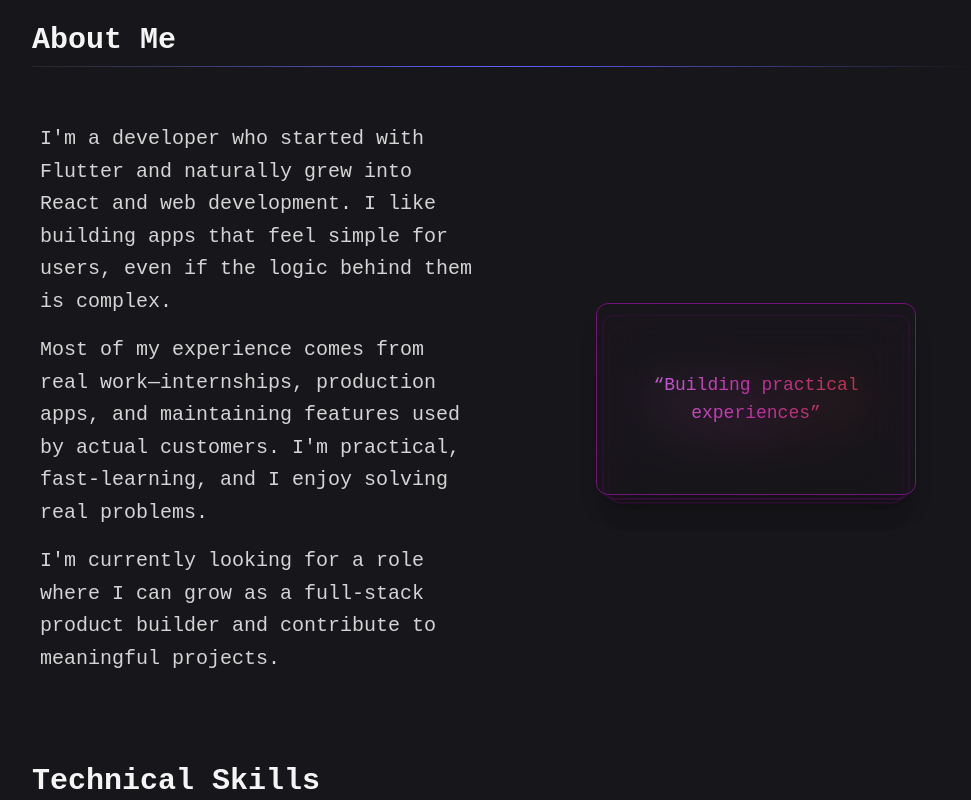
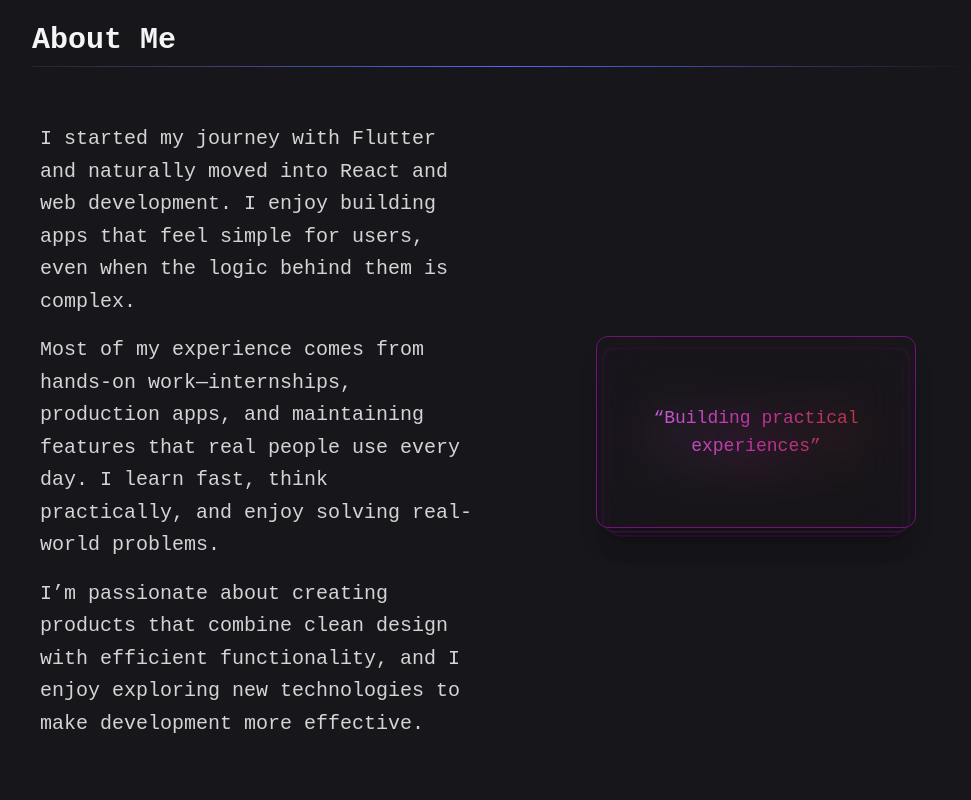
Before and after one commit to daniarachidd/my-portfolio, a Next.js app: page / in a window 1280 px wide. Shown: the part 600-1400 px from the top of the page, without its empty margins (136-1107 px from the left). Built offline with nearby package versions, Linux system fonts and the light colour scheme.

Commit message:
update about me content

```diff
--- a/app/component/sections/About.js
+++ b/app/component/sections/About.js
@@ -15,35 +15,22 @@ const About = () => {
                 <div className="flex-1 max-w-xl p-2">
 
                     <p className="text-lg md:text-xl text-center md:text-left text-neutral-300 font-light font-mono leading-relaxed mb-4">
-                        I'm a developer who started with Flutter and naturally grew into React and web development.
-                        I like building apps that feel simple for users, even if the logic behind them is complex.
+                        I started my journey with Flutter and naturally moved into React and web development. I enjoy building apps that feel simple for users, even when the logic behind them is complex.
                     </p>
 
                     <p className="text-lg md:text-xl text-center md:text-left text-neutral-300 font-light font-mono leading-relaxed mb-4">
-                        Most of my experience comes from real work—internships, production apps, and maintaining
-                        features used by actual customers. I'm practical, fast-learning, and I enjoy solving
-                        real problems.
+                        Most of my experience comes from hands-on work—internships, production apps, and maintaining features that real people use every day. I learn fast, think practically, and enjoy solving real-world problems.
                     </p>
 
                     <p className="text-lg md:text-xl text-center md:text-left text-neutral-300 font-light font-mono leading-relaxed">
-                        I'm currently looking for a role where I can grow as a full-stack product builder
-                        and contribute to meaningful projects.
+                        I’m passionate about creating products that combine clean design with efficient functionality, and I enjoy exploring new technologies to make development more effective.
                     </p>
                 </div>
 
-                {/* Right Visual */}
-                {/* <div className="flex-1 flex justify-center">
-                    <div className="bg-black/40 border border-white/10 rounded-xl p-5 w-72 font-mono text-md md:text-lg shadow-lg">
-                        <p className="text-green-400 ">const developer = "Dania";</p>
-                        <p className="text-blue-400">function build() {"{"}</p>
-                        <p className="ml-4 text-neutral-200">return "clean UI & clean logic";</p>
-                        <p className="text-blue-400">{"}"}</p>
-                    </div>
-                </div> */}
 
                 <div className="flex-1 flex justify-center">
-    <StackedQuoteCards />
-</div>
+                    <StackedQuoteCards />
+                </div>
             </div>
         </section>
     )
```
